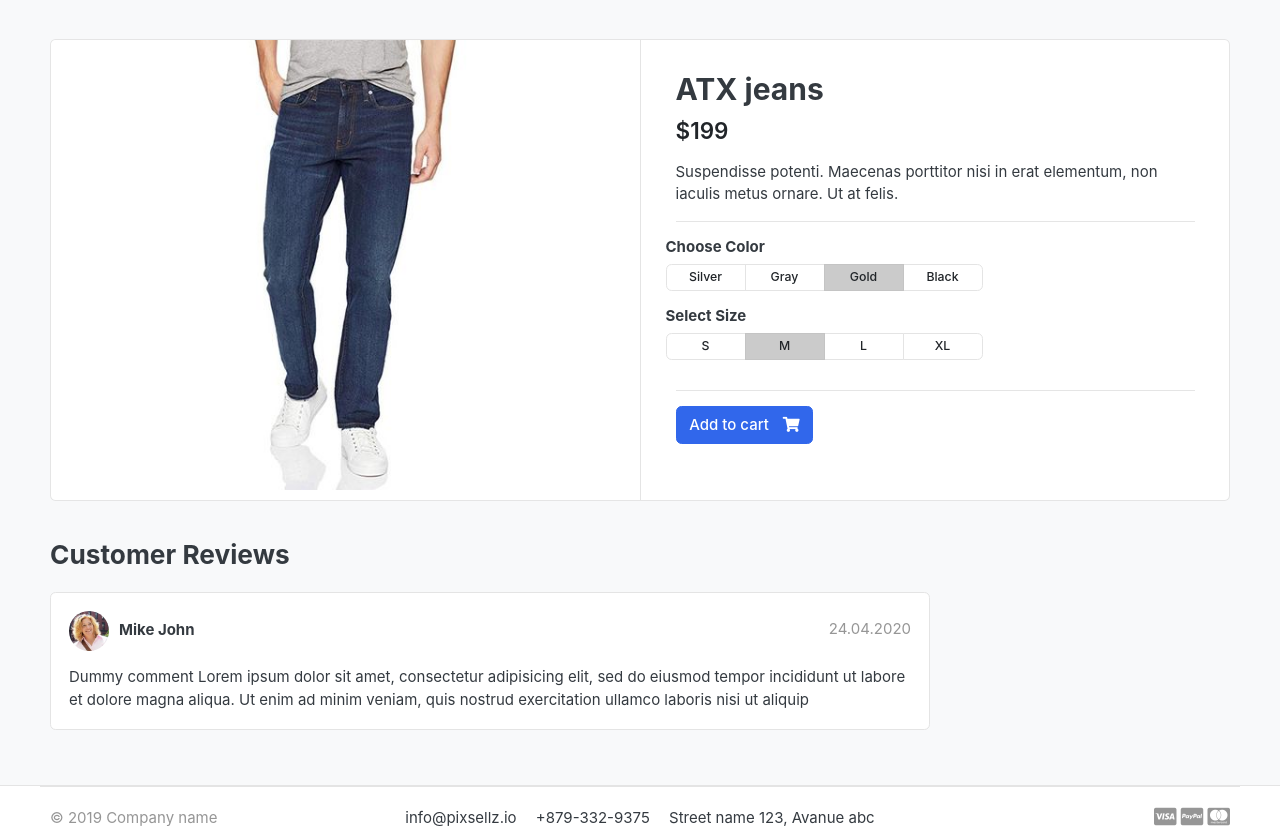
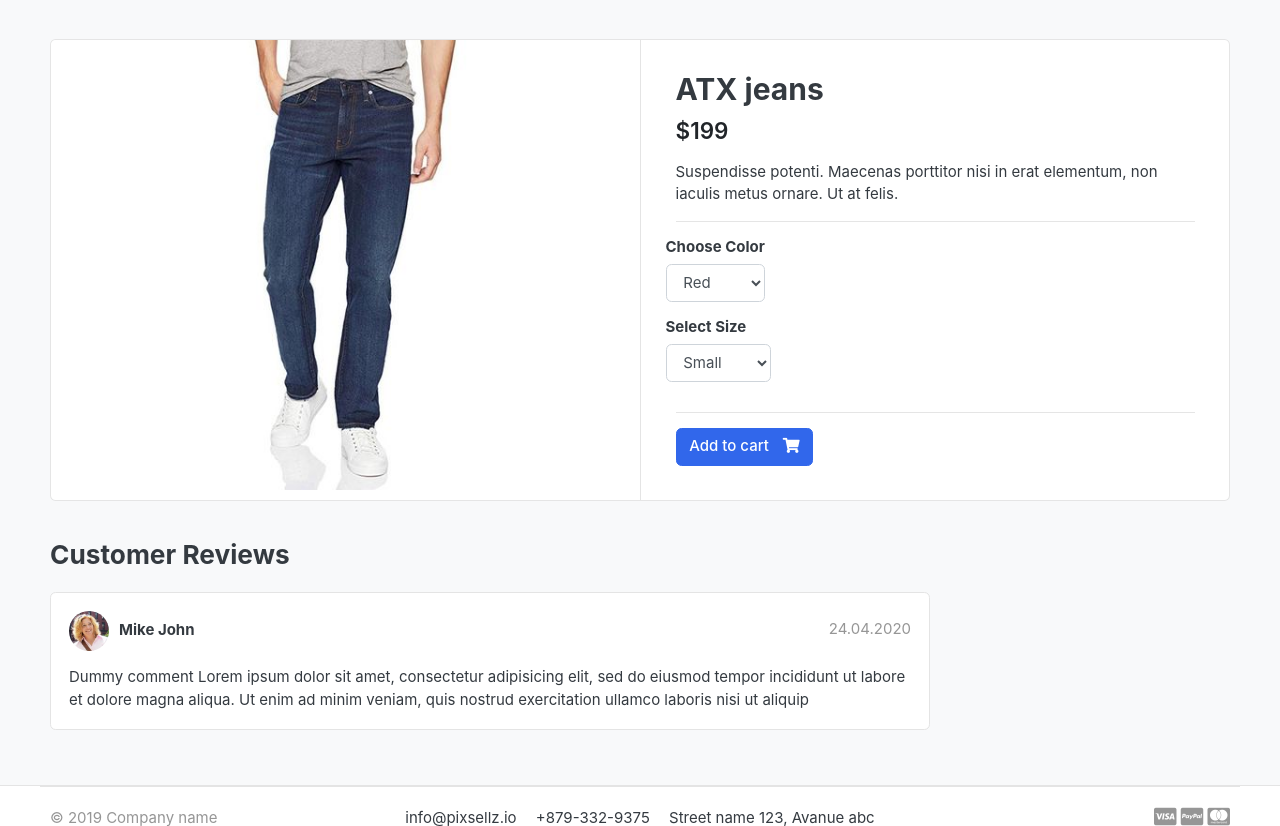
Before and after one commit to nikolayratayov/eCommerce_website, a Django app: page /store/category/jeans/atx-jeans/ in a window 1280 px wide. Shown: the part 119-945 px from the top of the page. Run offline with Django 4.2, Linux system fonts and the light colour scheme; data comes from the database, SQL or seed files in the repository; both versions use the stored data as it was after the commit; data that the repository does not hold is empty; some libraries are stand-ins or nearby versions; some web fonts are replaced.

Commit message:
ecommerse website

```diff
--- a/carts/views.py
+++ b/carts/views.py
@@ -12,6 +12,9 @@ def _cart_id(request):
 
 
 def add_cart(request, product_id):
+    color = request.GET('color')
+    size = request.GET('size')
+
     product = Product.objects.get(id=product_id)
     try:
         cart = Cart.objects.get(cart_id=_cart_id(request))
--- a/store/models.py
+++ b/store/models.py
@@ -24,3 +24,20 @@ class Product(models.Model):
 
     def __str__(self):
         return self.product_name
+
+
+variation_vategory_choice = (
+    ('color', 'color'),
+    ('size', 'size')
+)
+
+
+class Variation(models.Model):
+    product = models.ForeignKey(Product, on_delete=models.CASCADE)
+    variation_category = models.CharField(max_length=100, choices=variation_vategory_choice)
+    variation_value = models.CharField(max_length=100)
+    is_active = models.BooleanField(default=True)
+    created_date = models.DateTimeField(auto_now=True)
+
+    def __unicode__(self):
+        return self.product
--- a/templates/store/product_detail.html
+++ b/templates/store/product_detail.html
@@ -18,6 +18,8 @@
 </article> <!-- gallery-wrap .end// -->
 		</aside>
 		<main class="col-md-6 border-left">
+
+<form action="{% url 'add_cart' single_product.id %}" method="get">
 	<article class="content-body">
 
 	<h2 class="title">{{ single_product.product_name }}</h2>
@@ -33,39 +35,21 @@
 		<div class="row">
 			<div class="item-option-select">
 				<h6>Choose Color</h6>
-			<div class="btn-group btn-group-sm btn-group-toggle" data-toggle="buttons">
-			  <label class="btn btn-light">
-			    <input type="radio" name="radio_color"> Silver
-			  </label>
-			  <label class="btn btn-light">
-			    <input type="radio" name="radio_color" > Gray
-			  </label>
-			  <label class="btn btn-light active">
-			    <input type="radio" name="radio_color checked"> Gold
-			  </label>
-			  <label class="btn btn-light">
-			    <input type="radio" name="radio_color"> Black
-			  </label>
-			</div>
+					<select name="color" class="form-control">
+						<option value="red">Red</option>
+						<option value="yellow">Yellow</option>
+						<option value="green">Green</option>
+					</select>
 			</div>
 		</div> <!-- row.// -->
 		<div class="row">
 			<div class="item-option-select">
 				<h6>Select Size</h6>
-			<div class="btn-group btn-group-sm btn-group-toggle" data-toggle="buttons">
-			  <label class="btn btn-light">
-			    <input type="radio" name="radio_color"> S
-			  </label>
-			  <label class="btn btn-light active">
-			    <input type="radio" name="radio_color" checked> M
-			  </label>
-			  <label class="btn btn-light">
-			    <input type="radio" name="radio_color"> L
-			  </label>
-			  <label class="btn btn-light">
-			    <input type="radio" name="radio_color"> XL
-			  </label>
-			</div>
+					<select name="size" class="form-control">
+						<option value="small">Small</option>
+						<option value="medium">Medium</option>
+						<option value="large">Large</option>
+					</select>
 			</div>
 		</div> <!-- row.// -->
 		<hr>
@@ -76,10 +60,12 @@
 				<a href="#" class="btn  btn-success"> <span class="text">Added to cart</span> <i class="fas fa-check"></i>  </a>
 				<a href="{% url 'cart' %}" class="btn  btn-outline-primary"> <span class="text">View cart</span> <i class="fas fa-eye"></i>  </a>
 			{% else %}
-			<a href="{% url 'add_cart' single_product.id %}" class="btn  btn-primary"> <span class="text">Add to cart</span> <i class="fas fa-shopping-cart"></i>  </a>
+				<button class="btn  btn-primary" type="submit"> <span class="text">Add to cart</span> <i class="fas fa-shopping-cart"></i>  </button>
 			{% endif %}
 		{% endif %}
 	</article> <!-- product-info-aside .// -->
+</form>
+
 		</main> <!-- col.// -->
 	</div> <!-- row.// -->
 </div> <!-- card.// -->
```
Also changed, not shown: store/admin.py (+9 -2 lines), db.sqlite3, store/migrations/0002_variation.py (added). Lines whose indentation alone changed are shown as unchanged.
